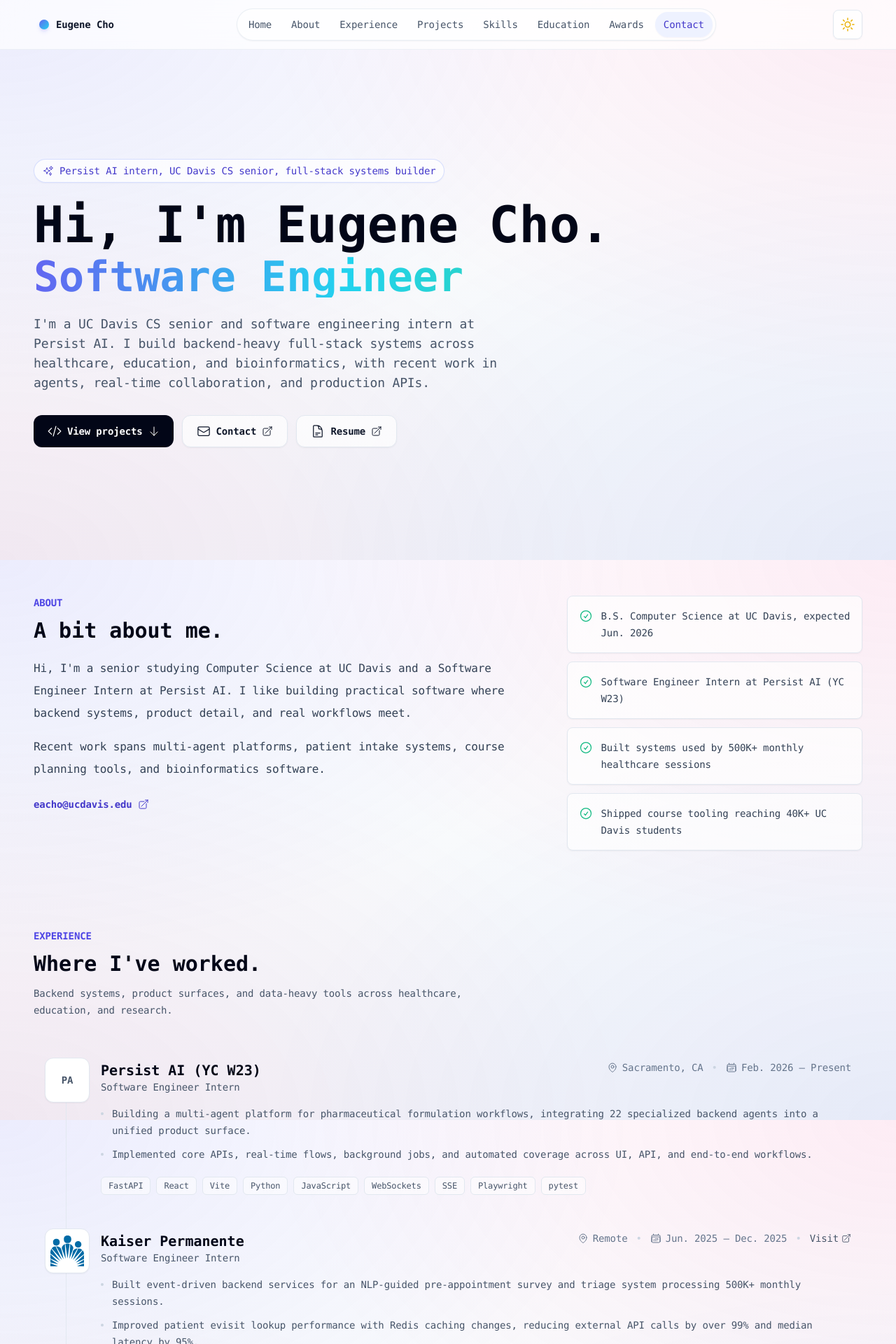
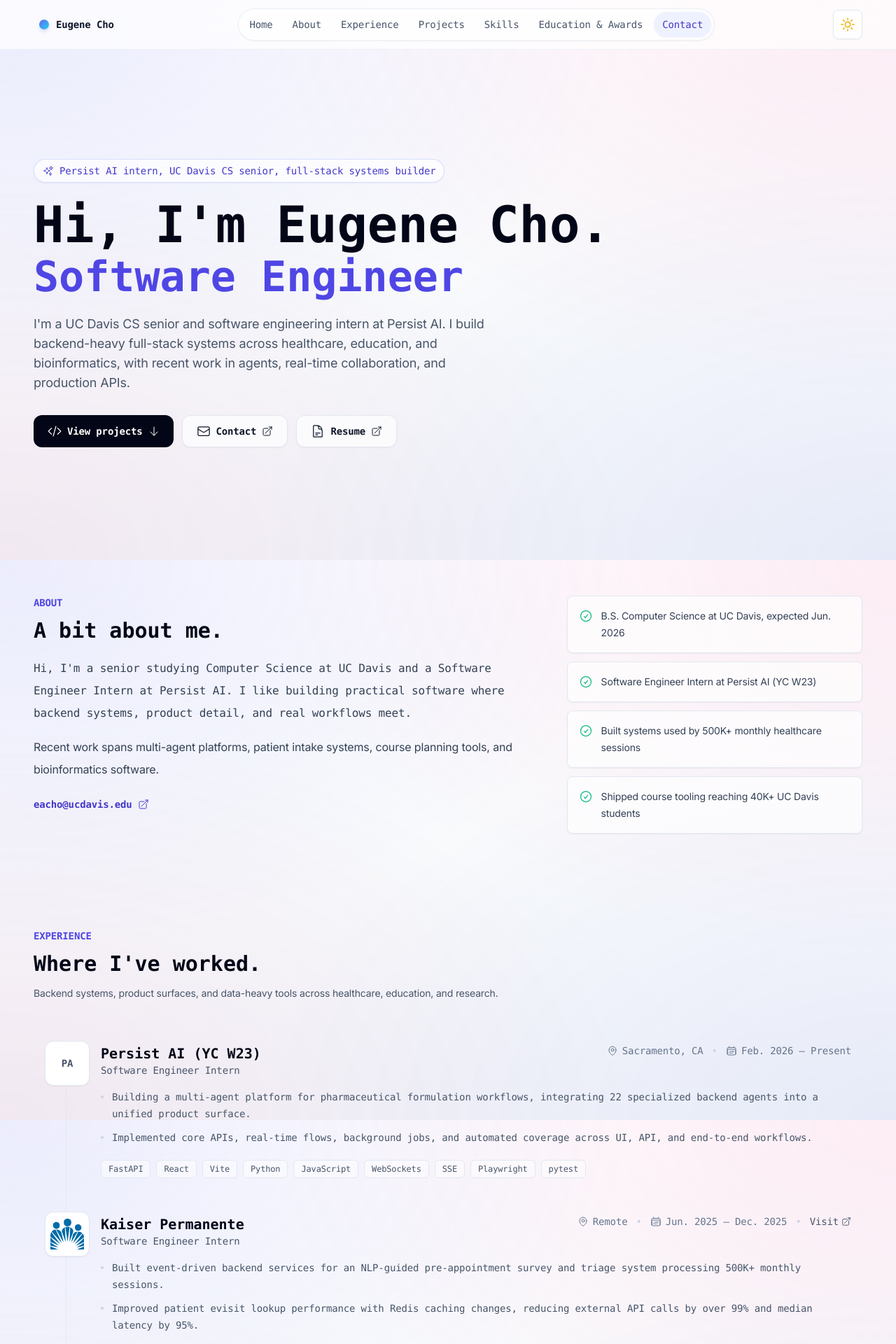
Before and after one commit to echo108471/eugene-portfolio, a React (Vite) app: page / in a window 1280 px wide. Shown: the top 1920 px of the page at 70% size. Built offline with nearby package versions, Linux system fonts and the light colour scheme.

Commit message:
feat(ui): add Inter font, enhance award cards, and refine layout spacing

```diff
--- a/index.html
+++ b/index.html
@@ -5,6 +5,9 @@
     <meta name="viewport" content="width=device-width, initial-scale=1.0" />
     <meta name="theme-color" content="#111827" />
     <link rel="icon" href="/favicon.ico" />
+    <link rel="preconnect" href="https://fonts.googleapis.com" />
+    <link rel="preconnect" href="https://fonts.gstatic.com" crossorigin />
+    <link href="https://fonts.googleapis.com/css2?family=Inter:wght@400;500;600&display=swap" rel="stylesheet" />
     <link rel="canonical" href="https://eacho.me" />
     <title>Eugene Cho - Software Engineer | UC Davis</title>
     <meta name="description" content="Software Engineer and UC Davis Computer Science student building multi-agent platforms, event-driven backend services, and full-stack products across healthcare, education, and pharmaceutical workflows." />
--- a/src/app/components/about_me.tsx
+++ b/src/app/components/about_me.tsx
@@ -27,7 +27,7 @@
               software where backend systems, product detail, and real workflows
               meet.
             </p>
-            <p className="mt-4 max-w-3xl text-base leading-8 text-slate-700 dark:text-innertext-dark">
+            <p className="mt-4 max-w-3xl text-base leading-8 text-slate-700 dark:text-innertext-dark font-sans">
               Recent work spans multi-agent platforms, patient intake systems,
               course planning tools, and bioinformatics software.
             </p>
@@ -47,7 +47,7 @@
                 className="flex gap-3 rounded-lg border border-slate-200 bg-white/70 p-4 shadow-sm transition-all duration-300 hover:scale-[1.02] hover:border-indigo-200 hover:shadow-md active:scale-[0.98] dark:border-white/10 dark:bg-white/5 dark:hover:border-indigo-400/60 dark:hover:bg-white/[0.08]"
               >
                 <CheckCircleIcon className="mt-0.5 h-5 w-5 flex-none text-emerald-500" aria-hidden="true" />
-                <p className="text-sm leading-6 text-slate-700 dark:text-slate-300">
+                <p className="text-sm leading-6 text-slate-700 dark:text-slate-300 font-sans">
                   {fact}
                 </p>
               </div>
--- a/src/app/components/award_section.tsx
+++ b/src/app/components/award_section.tsx
@@ -5,10 +5,12 @@
 interface AwardCardProps {
   name: string;
   organization: string;
+  date: string;
+  description: string;
   link: string;
 }
 
-const AwardCard: React.FC<AwardCardProps> = ({ name, organization, link }) => {
+const AwardCard: React.FC<AwardCardProps> = ({ name, organization, date, description, link }) => {
   const content = (
     <>
       <div className="flex items-start justify-between gap-4">
@@ -21,8 +23,14 @@
       <h3 className="mt-5 text-base font-semibold leading-6 text-slate-950 dark:text-white">
         {name}
       </h3>
-      <p className="mt-2 text-sm leading-6 text-slate-600 dark:text-slate-400">
+      <p className="mt-1 text-sm font-medium text-slate-600 dark:text-slate-400">
         {organization}
+      </p>
+      <p className="mt-3 text-xs text-slate-500 dark:text-slate-500 font-sans">
+        {date}
+      </p>
+      <p className="mt-2 text-sm leading-6 text-slate-600 dark:text-slate-400 font-sans">
+        {description}
       </p>
     </>
   );
@@ -44,22 +52,28 @@
     {
       name: "Eagle Scout Award",
       organization: "Boy Scouts of America",
+      date: "2022",
+      description: "Led a community watershed restoration project, demonstrating leadership, project management, and sustained commitment over several years.",
       link: "https://www.scouting.org/",
     },
     {
       name: "ACSL Intermediate Division Finalist",
       organization: "American Computer Science League",
+      date: "2022",
+      description: "Advanced to intermediate division finals in national computer science competition covering algorithmic problem-solving and programming.",
       link: "https://www.acsl.org/",
     },
     {
       name: "Ventura County Fire Department Citizen Award",
       organization: "Ventura County Fire Department",
+      date: "2018",
+      description: "Recognized for contributions during the Woolsey Fire recovery efforts in Ventura County.",
       link: "https://vcfd.org/",
     },
   ];
 
   return (
-    <section className="py-12 sm:py-14">
+    <section className="py-8 sm:py-10">
       <Reveal>
         <div className="mb-8 max-w-2xl">
           <p className="text-sm font-semibold uppercase text-indigo-600 dark:text-indigo-300">
@@ -77,6 +91,8 @@
             key={award.name}
             name={award.name}
             organization={award.organization}
+            date={award.date}
+            description={award.description}
             link={award.link}
           />
         ))}
--- a/src/app/components/contact_me.tsx
+++ b/src/app/components/contact_me.tsx
@@ -56,7 +56,7 @@
               <h2 className="mt-3 text-2xl font-semibold sm:text-3xl">
                 Get in touch.
               </h2>
-              <p className="mt-4 max-w-2xl text-sm leading-7 text-slate-300">
+              <p className="mt-4 max-w-2xl text-sm leading-7 text-slate-300 font-sans">
                 Reach me through email, LinkedIn, GitHub, or the portfolio links from my resume.
               </p>
             </div>
@@ -77,7 +77,7 @@
                       <Icon className="h-5 w-5 flex-none transition-transform duration-200 group-hover:-translate-y-0.5" aria-hidden="true" />
                       <span className="min-w-0">
                         <span className="block font-semibold">{method.label}</span>
-                        <span className="block truncate text-xs text-slate-400">
+                        <span className="block truncate text-xs text-slate-500">
                           {method.value}
                         </span>
                       </span>
--- a/src/app/components/education_section.tsx
+++ b/src/app/components/education_section.tsx
@@ -84,7 +84,7 @@
 
 const EducationSection = () => {
   return (
-    <section className="py-12 sm:py-14">
+    <section className="py-10 sm:py-12">
       <Reveal>
         <div className="mb-8 max-w-2xl">
           <p className="text-sm font-semibold uppercase text-indigo-600 dark:text-indigo-300">
@@ -134,7 +134,7 @@
                 {edu.description.map((item) => (
                   <p
                     key={item}
-                    className="text-sm leading-6 text-slate-700 dark:text-innertext-dark"
+                    className="text-sm leading-6 text-slate-700 dark:text-innertext-dark font-sans"
                   >
                     {item}
                   </p>
--- a/src/app/components/experience_section.tsx
+++ b/src/app/components/experience_section.tsx
@@ -214,7 +214,7 @@
 
 const ExperienceSection = () => {
   return (
-    <section className="py-12 sm:py-14">
+    <section className="py-16 sm:py-20">
       <Reveal>
         <div className="mb-10 flex flex-col gap-3 sm:flex-row sm:items-end sm:justify-between">
           <div className="max-w-2xl">
@@ -224,7 +224,7 @@
             <h2 className="mt-3 text-2xl font-semibold text-slate-950 sm:text-3xl dark:text-white">
               Where I&apos;ve worked.
             </h2>
-            <p className="mt-3 text-sm leading-6 text-slate-600 dark:text-slate-400">
+            <p className="mt-3 text-sm leading-6 text-slate-600 dark:text-slate-400 font-sans">
               Backend systems, product surfaces, and data-heavy tools across healthcare, education, and research.
             </p>
           </div>
--- a/src/app/components/header.tsx
+++ b/src/app/components/header.tsx
@@ -19,8 +19,7 @@
   { name: "Experience", href: "experience" },
   { name: "Projects", href: "projects" },
   { name: "Skills", href: "skills" },
-  { name: "Education", href: "education" },
-  { name: "Awards", href: "awards" },
+  { name: "Education & Awards", href: "education" },
   { name: "Contact", href: "contact" },
 ];
 
--- a/src/app/components/home.tsx
+++ b/src/app/components/home.tsx
@@ -41,14 +41,14 @@
               <MotionChild>
                 <h1 className="mt-6 text-4xl font-bold leading-[1.1] text-slate-950 xs:text-5xl sm:text-6xl lg:text-7xl dark:text-white">
                   Hi, I&apos;m Eugene Cho.
-                  <span className="block bg-gradient-to-r from-indigo-500 via-cyan-400 to-emerald-400 bg-clip-text mt-2 text-transparent text-3xl xs:text-4xl sm:text-5xl lg:text-6xl">
+                  <span className="block mt-2 text-3xl font-semibold text-indigo-600 xs:text-4xl sm:text-5xl lg:text-6xl dark:text-indigo-400">
                     Software Engineer
                   </span>
                 </h1>
               </MotionChild>
 
               <MotionChild>
-                <p className="mt-6 max-w-2xl text-base leading-8 text-slate-600 sm:text-lg dark:text-innertext-dark">
+                <p className="mt-6 max-w-2xl text-base leading-8 text-slate-600 sm:text-lg dark:text-innertext-dark font-sans">
                   I&apos;m a UC Davis CS senior and software engineering intern at Persist AI. I build
                   backend-heavy full-stack systems across healthcare, education, and bioinformatics,
                   with recent work in agents, real-time collaboration, and production APIs.
--- a/src/app/components/project_card.tsx
+++ b/src/app/components/project_card.tsx
@@ -49,6 +49,16 @@
           <div className="absolute inset-0 bg-gradient-to-t from-slate-950/40 via-slate-950/0 to-white/0 opacity-0 transition-opacity duration-300 group-hover:opacity-100" />
         </div>
       )}
+      {image && imageError && (
+        <div className="flex h-48 xs:h-52 w-full items-center justify-center bg-slate-100 dark:bg-slate-950/40">
+          <div className="flex flex-col items-center gap-2 text-slate-400 dark:text-slate-600">
+            <svg className="h-8 w-8" fill="none" viewBox="0 0 24 24" strokeWidth="1.5" stroke="currentColor" aria-hidden="true">
+              <path strokeLinecap="round" strokeLinejoin="round" d="M17.25 6.75 22.5 12l-5.25 5.25m-10.5 0L1.5 12l5.25-5.25m7.5-3-4.5 16.5" />
+            </svg>
+            <span className="text-xs font-medium">{name}</span>
+          </div>
+        </div>
+      )}
 
       <div className="flex flex-1 flex-col p-5">
         <div className="mb-4 flex items-center justify-between gap-3">
@@ -71,7 +81,7 @@
         {highlights.length > 0 && (
           <ul className="mt-4 space-y-2 text-sm leading-6 text-slate-700 dark:text-innertext-dark">
             {highlights.map((highlight) => (
-              <li key={highlight} className="flex gap-2">
+              <li key={highlight} className="flex gap-2 font-sans">
                 <span className="mt-2 h-1.5 w-1.5 flex-none rounded-full bg-indigo-500" />
                 <span>{highlight}</span>
               </li>
--- a/src/app/components/project_section.tsx
+++ b/src/app/components/project_section.tsx
@@ -83,7 +83,7 @@
   ];
 
   return (
-    <section className="py-12 sm:py-14">
+    <section className="py-16 sm:py-20">
       <Reveal>
         <div className="mb-8 flex flex-col gap-4 lg:flex-row lg:items-end lg:justify-between">
           <div className="max-w-2xl">
@@ -93,7 +93,7 @@
             <h2 className="mt-3 text-2xl font-semibold text-slate-950 sm:text-3xl dark:text-white">
               Selected Projects.
             </h2>
-            <p className="mt-3 text-sm leading-6 text-slate-600 dark:text-slate-400">
+            <p className="mt-3 text-sm leading-6 text-slate-600 dark:text-slate-400 font-sans">
               Selected builds across education, collaboration, bioinformatics, storage, and games.
             </p>
           </div>
--- a/src/app/components/skills_section.tsx
+++ b/src/app/components/skills_section.tsx
@@ -86,7 +86,7 @@
 
 const SkillsSection: React.FC = () => {
   return (
-    <section className="py-12 sm:py-14">
+    <section className="py-10 sm:py-12">
       <Reveal>
         <div className="mb-8 max-w-2xl">
           <p className="text-sm font-semibold uppercase text-indigo-600 dark:text-indigo-300">
--- a/tailwind.config.ts
+++ b/tailwind.config.ts
@@ -15,6 +15,10 @@
       "2xl": "1536px",
     },
     extend: {
+      fontFamily: {
+        sans: ["Inter", "system-ui", "-apple-system", "sans-serif"],
+        mono: ['"JetBrains Mono"', "SFMono-Regular", "Consolas", '"Liberation Mono"', "Menlo", "monospace"],
+      },
       colors: {
         background: {
           light: "var(--background-light)",
```
